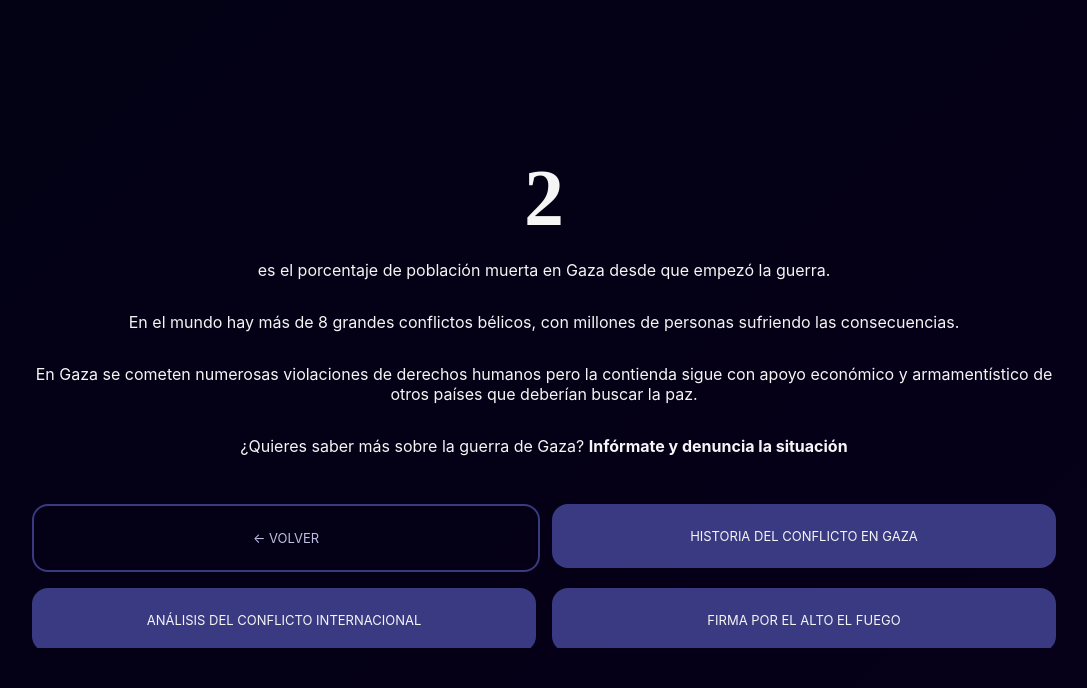
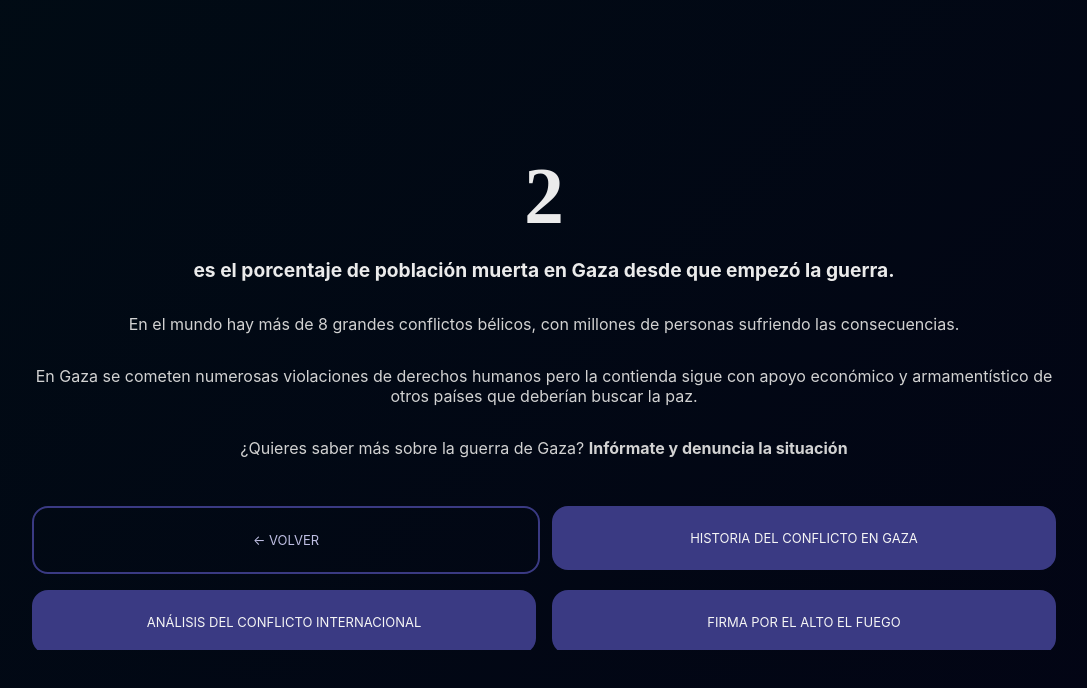
Before and after one commit to jrodriguezc160/not-a-game, a React (Create React App) app: page / in a window 1280 px wide. Both pictures are taken after a click on the button "Continuar". Shown: the top 688 px of the page, without its empty margins (96-1183 px from the left). Built offline with nearby package versions, Linux system fonts and the light colour scheme.

Commit message:
colors v1

```diff
--- a/src/App.css
+++ b/src/App.css
@@ -45,15 +45,24 @@ h2 {
 }
 
 h1 {
+  color: #ebebeb !important;
   font-size: 5rem;
   font-family: 'Times New Roman', Times, serif;
+}
+
+.subtitle {
+  margin-top: 0;
+  margin-bottom: 0;
+  color: #ebebeb !important;
+  font-weight: bold;
+  font-size: larger;
 }
 
 .number-picker {
   outline: none;
   border: 0;
   border-radius: 5rem;
-  background-color: #1e1e1e;
+  background-color: #1e1e1e90;
   padding: 0 .5rem;
   width: 50vw;
   height: 2.25rem;
--- a/src/App.js
+++ b/src/App.js
@@ -57,7 +57,7 @@ function App () {
       {/* Segundo div, con fade-in cuando hasContinued es true */}
       <div className={`App fade-in ${hasContinued ? 'visible' : ''}`}>
         <h1>{number}</h1>
-        <p style={{ marginTop: '0', marginBottom: '0' }}>{getMessage(number)}</p>
+        <p className='subtitle'>{getMessage(number)}</p>
 
         <div className="info-text">
           <p>En el mundo hay más de 8 grandes conflictos bélicos, con millones de personas sufriendo las consecuencias.</p>
--- a/src/index.css
+++ b/src/index.css
@@ -1,7 +1,7 @@
 * {
   width: 100%;
   height: 100%;
-  color: whitesmoke;
+  color: #d2d2d2;
 }
 
 body {
@@ -13,7 +13,7 @@ body {
   width: 100%;
   max-width: 100vw;
   height: 100%;
-  color: whitesmoke;
+  color: #dddddd;
   font-family: -apple-system, BlinkMacSystemFont, 'Segoe UI', 'Roboto', 'Oxygen',
     'Ubuntu', 'Cantarell', 'Fira Sans', 'Droid Sans', 'Helvetica Neue',
     sans-serif;
@@ -30,7 +30,7 @@ code {
   left: 0;
   z-index: -1;
   animation: gradient 20s ease infinite;
-  background: linear-gradient(-45deg, #08001c, #040015, #000e14, #001611);
+  background: linear-gradient(-45deg, #040015, #000e14, #0f0016);
   background-size: 400% 400%;
   width: 100vw;
   height: 100vh;
```
